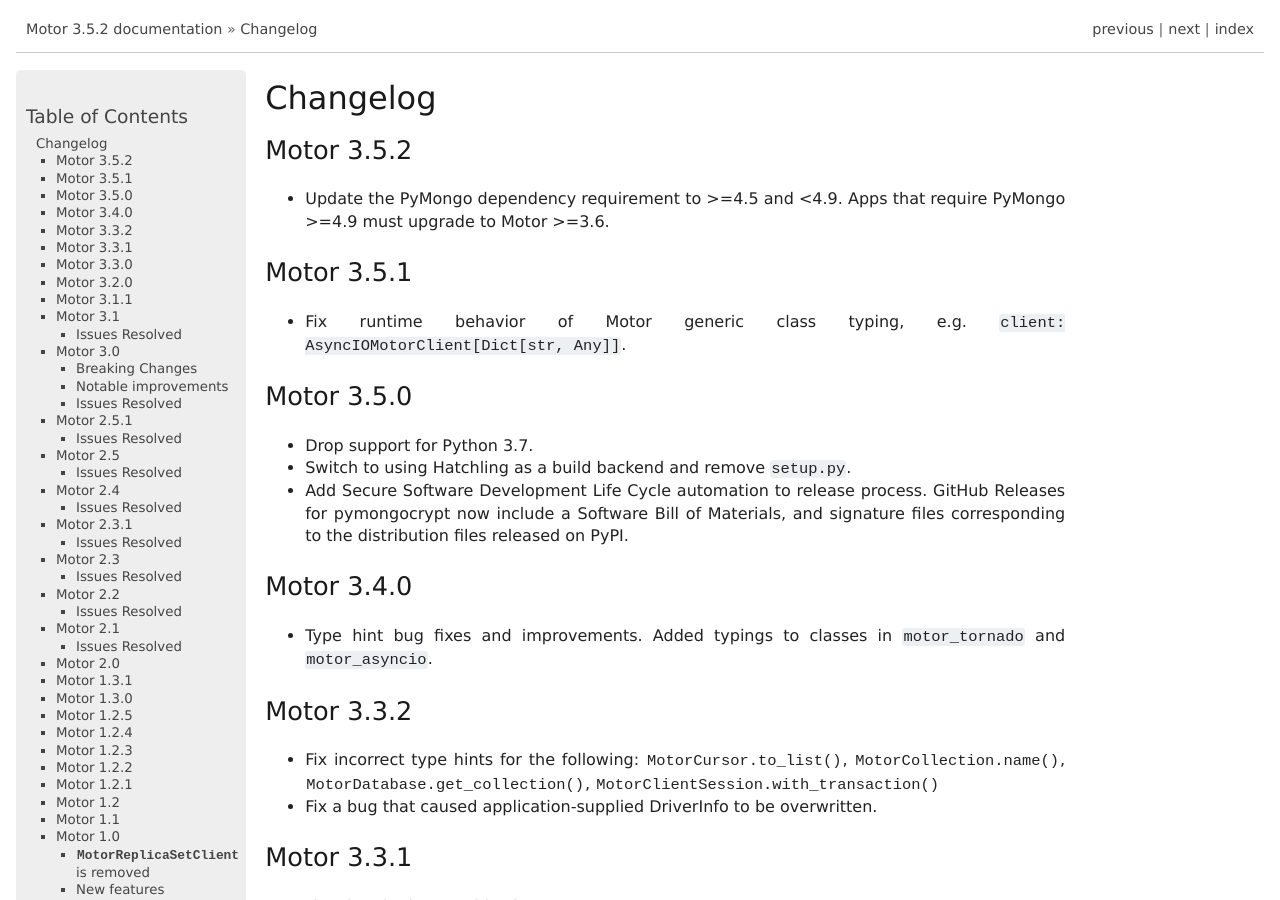
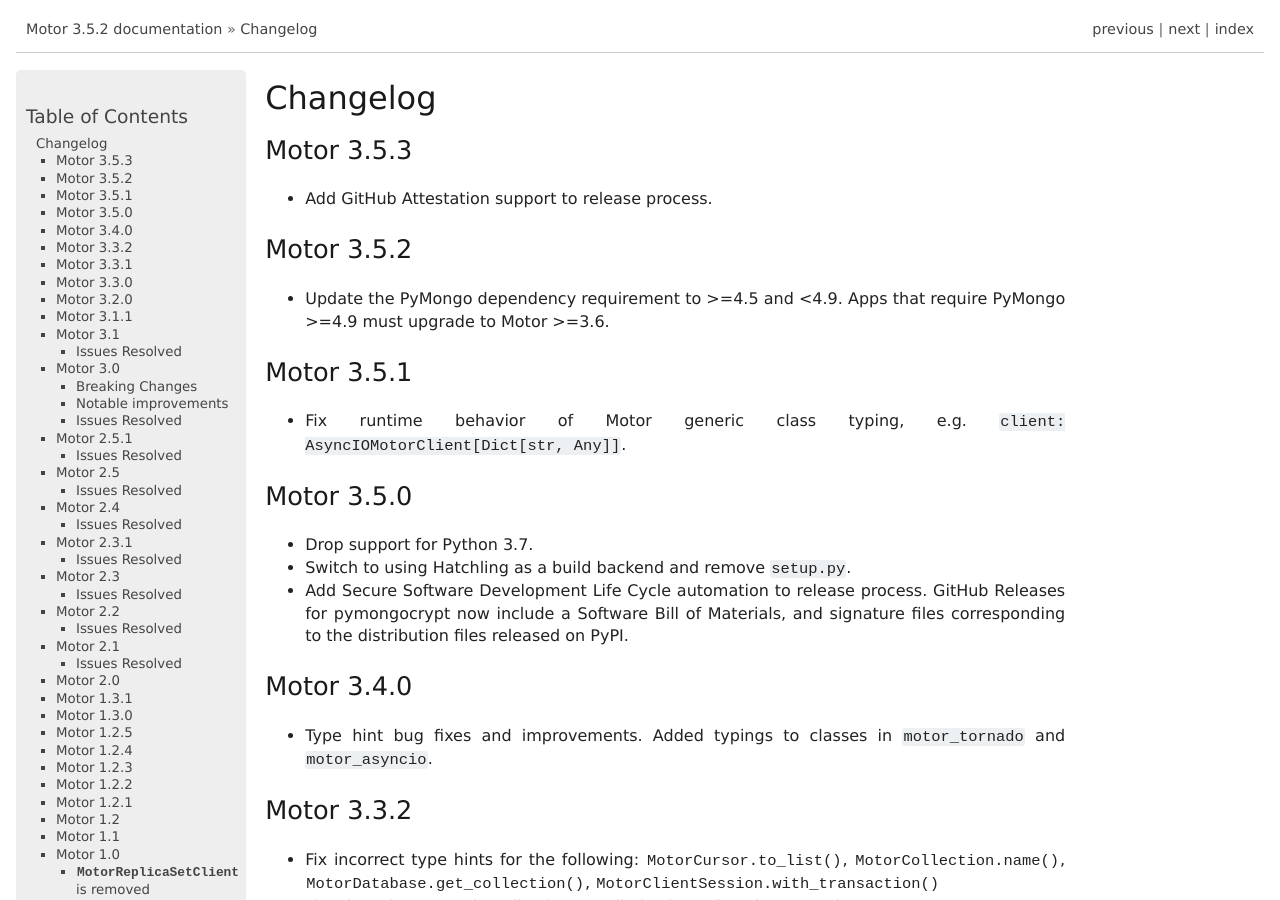
Before and after one commit to mongodb/motor, a Sphinx documentation site: the page built from doc/changelog.rst, in a window 1280 px wide and 900 px high. Built offline with Sphinx 7.4.7, drawn with Linux system fonts in a browser that asks for light colours; the version number is read from the project's files by our own code.

Commit message:
update changelog

```diff
--- a/doc/changelog.rst
+++ b/doc/changelog.rst
@@ -2,6 +2,10 @@
 =========
 
 .. currentmodule:: motor.motor_tornado
+
+Motor 3.5.3
+-----------
+- Add GitHub Attestation support to release process.
 
 Motor 3.5.2
 -----------
```
